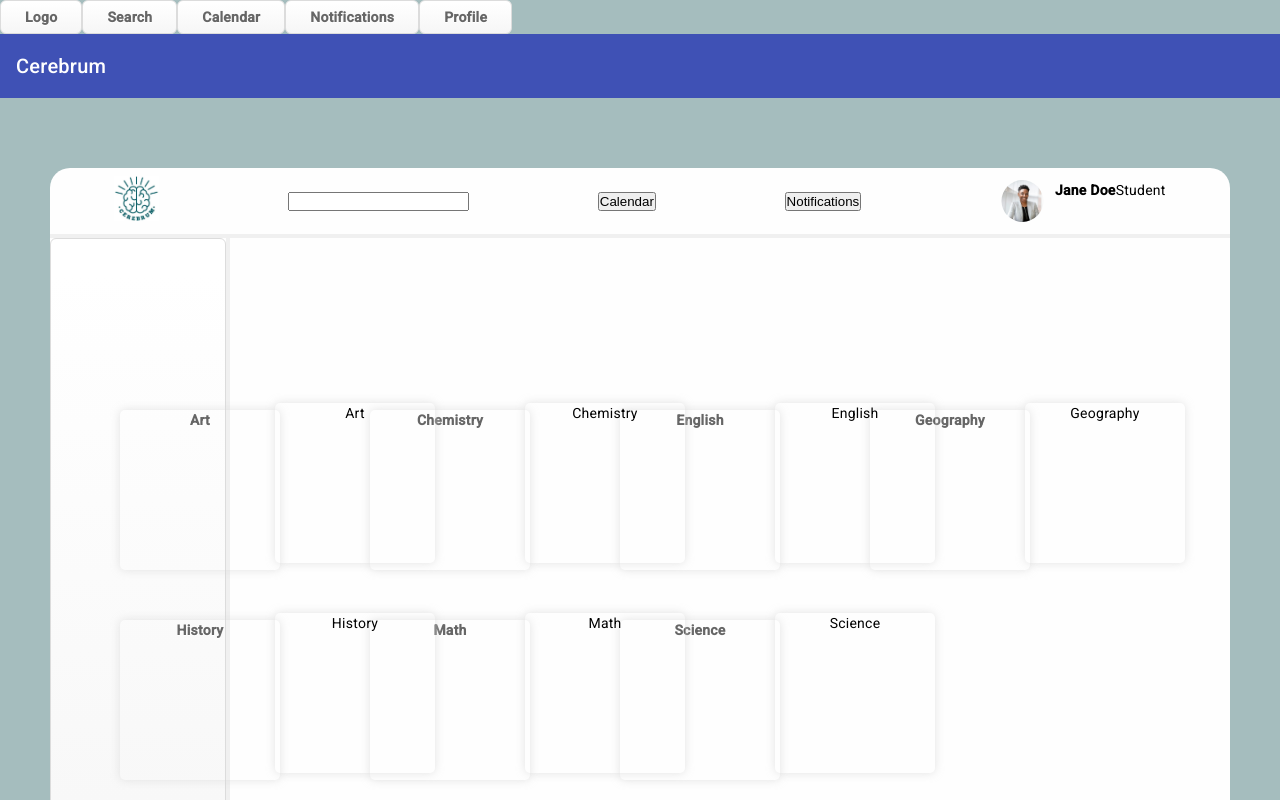
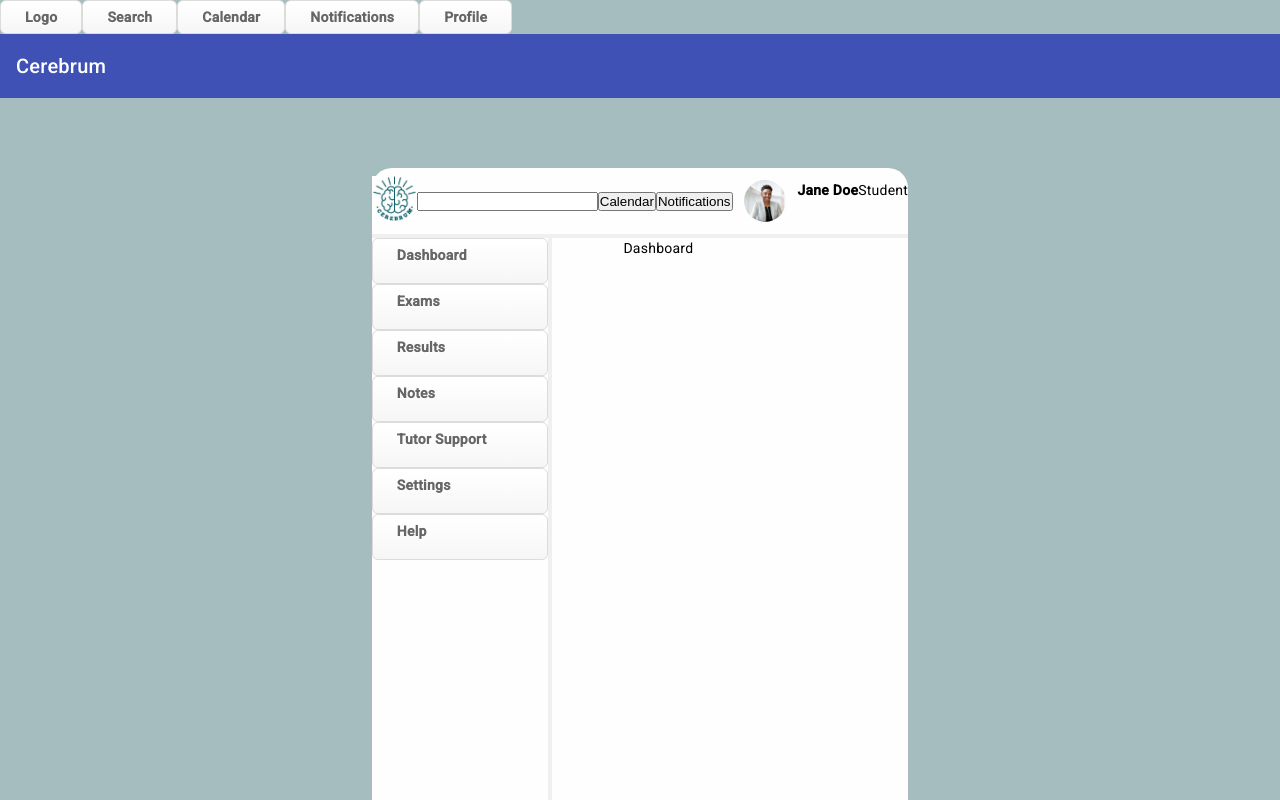
Before and after one commit to karolinecruztorres/exams-platform, an Angular app in the folder exams-platform/: page / in a window 1280 px wide. Shown: the top 800 px of the page. Built offline with nearby package versions, Linux system fonts and the light colour scheme.

Commit message:
refactor: changes DashboardComponent code

```diff
--- a/exams-platform/src/app/components/dashboard/dashboard.component.html
+++ b/exams-platform/src/app/components/dashboard/dashboard.component.html
@@ -1,4 +1,4 @@
-<main>
+<!-- <main>
   <ul class="dashboard">
     <li class="dashboard-item">Art</li>
     <li class="dashboard-item">Chemistry</li>
@@ -8,4 +8,6 @@
     <li class="dashboard-item">Math</li>
     <li class="dashboard-item">Science</li>
   </ul>
-</main>
+</main> -->
+
+<p>Dashboard</p>
--- a/exams-platform/src/app/components/dashboard/dashboard.component.scss
+++ b/exams-platform/src/app/components/dashboard/dashboard.component.scss
@@ -5,7 +5,7 @@
   // background-color: rgb(254, 254, 254);
   // border: 2px solid rgb(220, 220, 220);
   width: 100rem;
-  height: 70rem;
+  height: 60rem;
   list-style: none;
   gap: 5rem 0;
   place-items: center;
```
